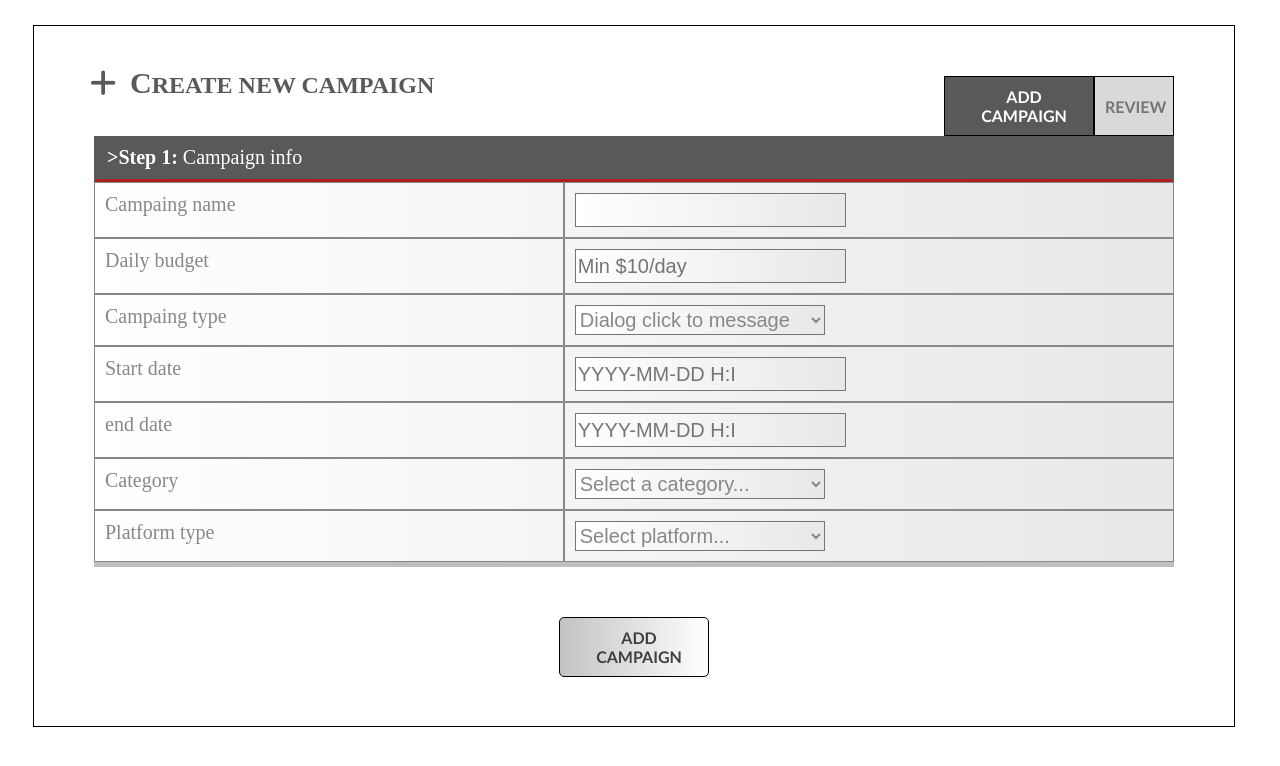
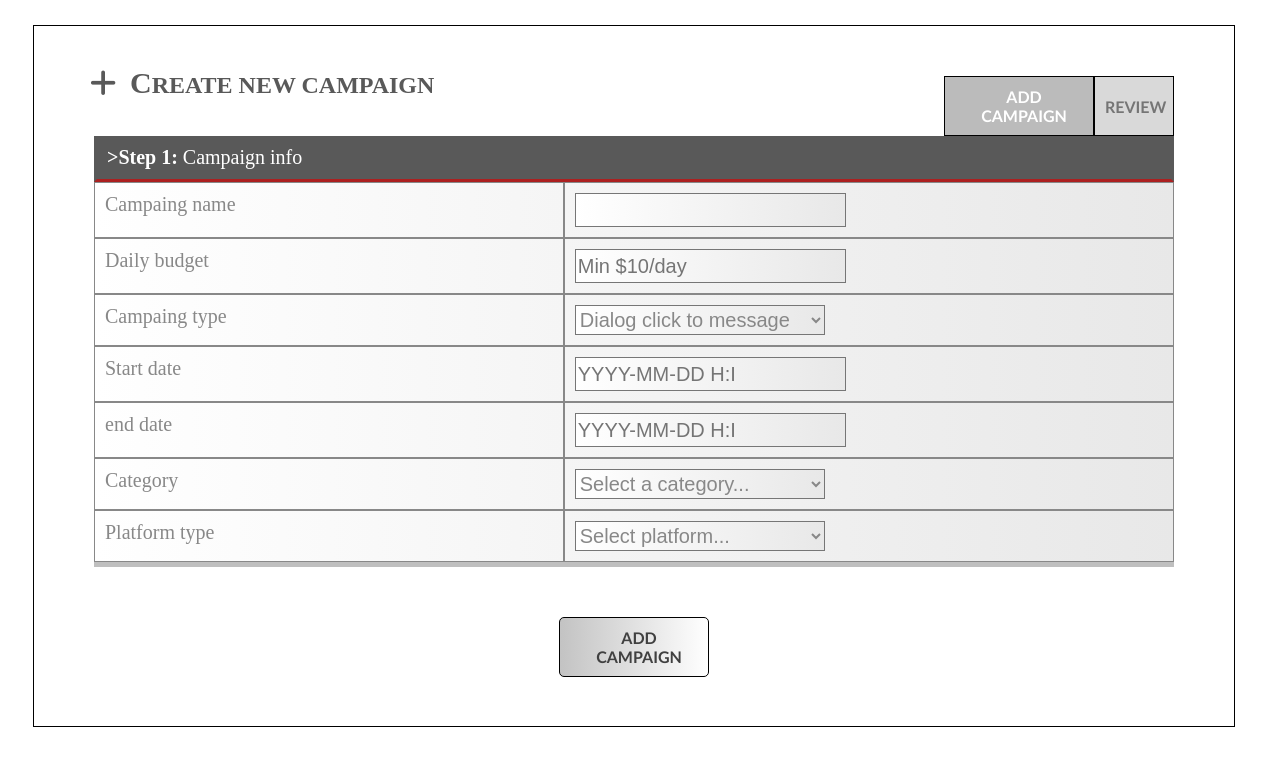
Before and after one commit to barvax/home-work-1, a plain HTML site: page index.html in a window 1280 px wide. In both pictures the pointer is over the button 1019 px from the left and 106 px from the top of the page. Drawn offline with Linux system fonts and the light colour scheme.

Commit message:
Update style.css

```diff
--- a/style.css
+++ b/style.css
@@ -143,3 +143,7 @@ button{
     border-width: 1px;
 
  }
+
+button:hover{
+   background-color: #bbb;
+}
```
